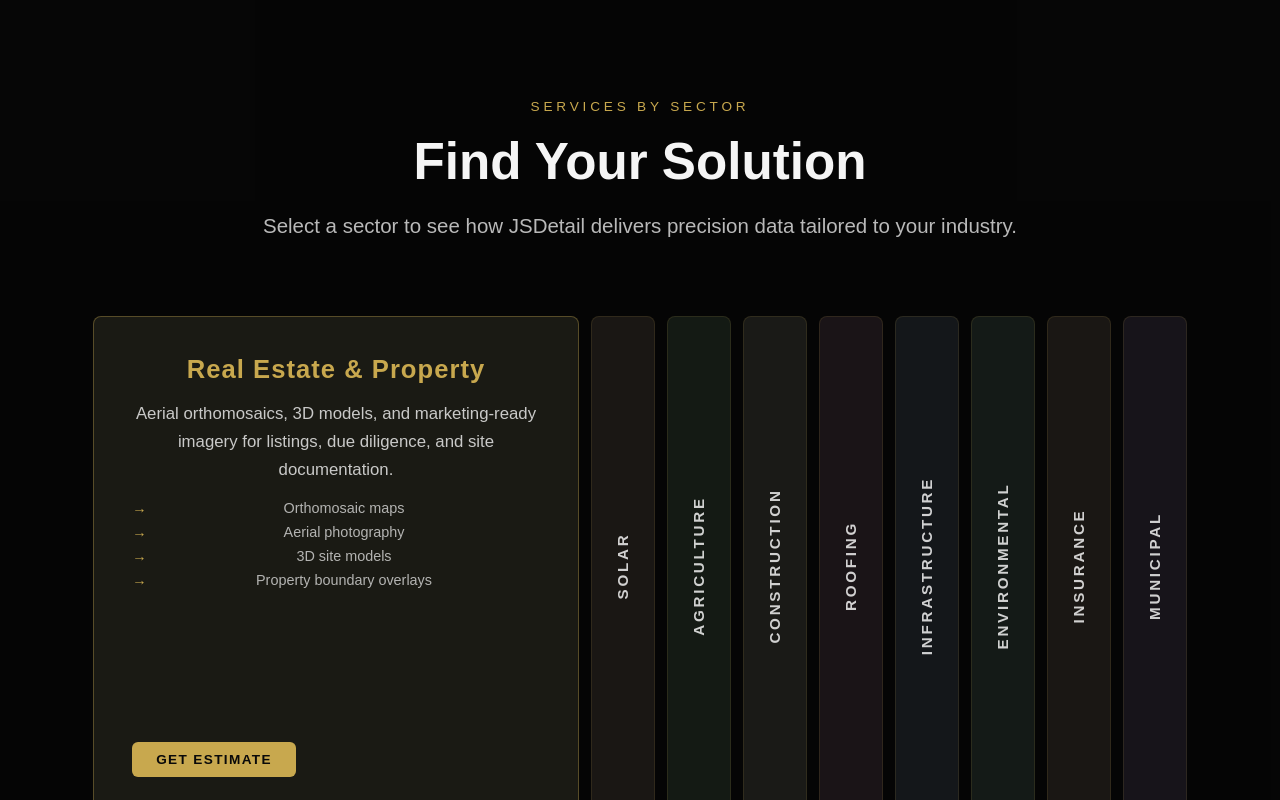
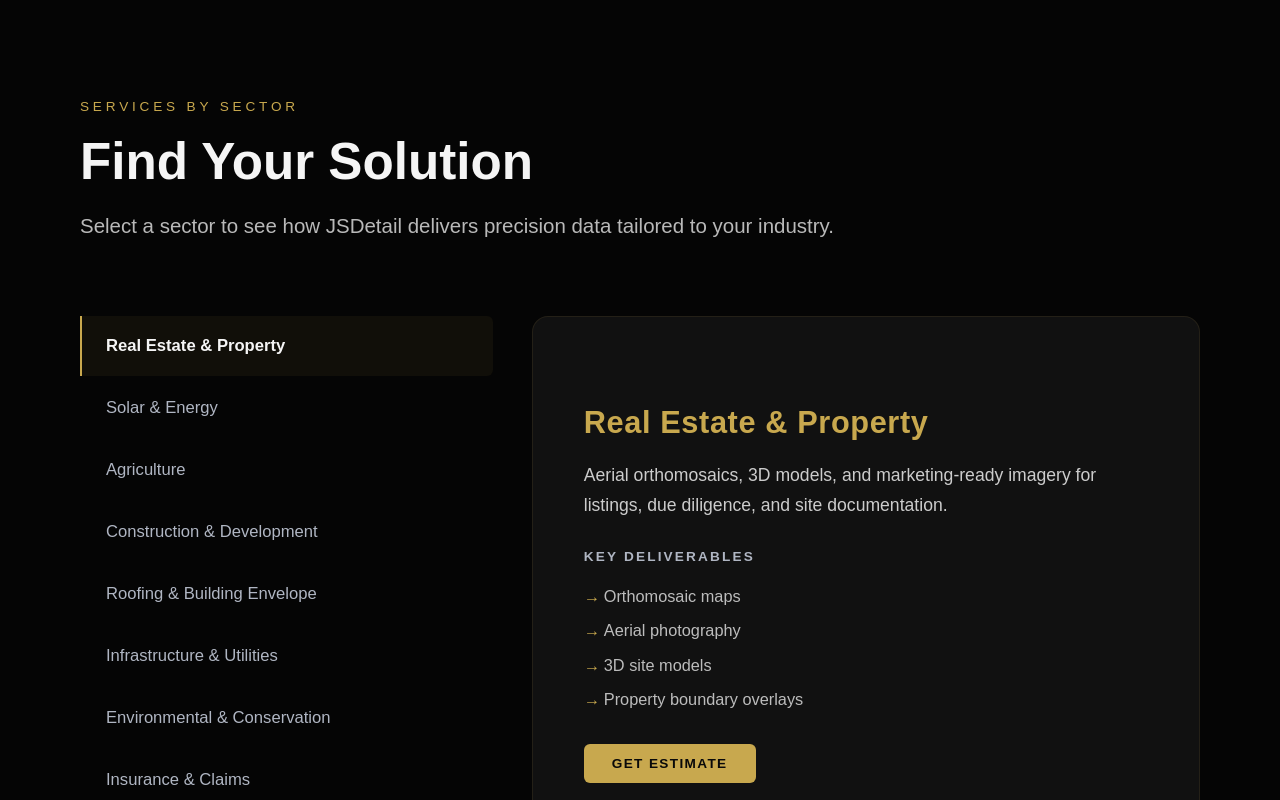
Before and after one commit to Fargarther/JSDETAIL, a Next.js app: page / in a window 1280 px wide. Shown: the part 1160-1960 px from the top of the page. Built offline with nearby package versions, Linux system fonts and the light colour scheme.

Commit message:
Services: replace cramped slider with two-panel sector selector

```diff
--- a/src/app/page.module.css
+++ b/src/app/page.module.css
@@ -186,8 +186,8 @@
 }
 .goldAccent { color: var(--accent); font-weight: 500; }
 
-/* ===== SERVICES SLIDER ===== */
-.sliderSection {
+/* ===== SERVICES TWO-PANEL ===== */
+.servicesSection {
   position: relative;
   width: 100%;
   max-width: none;
@@ -195,130 +195,121 @@
   display: flex;
   justify-content: center;
   background: #050505;
-  isolation: isolate;
 }
-.sliderSection::before {
-  content: "";
-  position: absolute;
-  inset: 0;
-  background: rgba(6, 6, 6, 0.95);
-  z-index: 0;
-}
-.sliderInner {
-  position: relative;
-  z-index: 1;
-  width: min(1320px, 100%);
+.servicesInner {
+  width: min(1120px, 100%);
   display: flex;
   flex-direction: column;
-  align-items: center;
-  gap: clamp(32px, 6vw, 72px);
+  gap: clamp(40px, 6vw, 72px);
 }
-.sliderHeader {
+.servicesHeader {
   max-width: 780px;
-  text-align: center;
   display: grid;
   gap: 18px;
 }
-.sliderEyebrow {
+.servicesEyebrow {
   font-size: 0.85rem;
   letter-spacing: 0.28em;
   text-transform: uppercase;
   color: var(--accent);
 }
-.sliderHeader h2 {
+.servicesHeader h2 {
   font-size: clamp(2.4rem, 4vw, 3.4rem);
   font-weight: 700;
 }
-.sliderHeader p {
+.servicesHeader p {
   font-size: clamp(1.05rem, 2vw, 1.28rem);
   color: rgba(230, 230, 230, 0.8);
   line-height: 1.7;
 }
-.sliderTrack {
-  display: flex;
-  align-items: stretch;
-  justify-content: center;
-  gap: clamp(6px, 1vw, 12px);
-  width: min(1320px, 100%);
-  min-height: clamp(380px, 42vw, 500px);
+.servicesPanels {
+  display: grid;
+  grid-template-columns: 38.2fr 61.8fr;
+  gap: clamp(24px, 3vw, 48px);
+  min-height: 480px;
 }
-.sliderCard {
-  position: relative;
-  display: flex;
-  align-items: flex-end;
-  justify-content: flex-start;
-  width: clamp(48px, 5vw, 72px);
-  border: 1px solid rgba(200, 168, 78, 0.12);
-  border-radius: 8px;
-  cursor: pointer;
-  overflow: hidden;
-  background: var(--card-bg, #1a1a14);
-  padding: 0;
-  isolation: isolate;
-  transition: width 0.7s cubic-bezier(0.16, 1, 0.3, 1), border-color 0.3s ease;
-}
-.sliderCard:hover { border-color: rgba(200, 168, 78, 0.3); }
-.sliderCard:focus-visible { outline: 2px solid var(--accent); outline-offset: 4px; }
-.sliderCardActive {
-  width: clamp(320px, 38vw, 520px);
-  border-color: rgba(200, 168, 78, 0.35);
-}
-.sliderName {
-  position: absolute;
-  top: 50%;
-  left: 50%;
-  transform: translate(-50%, -50%) rotate(-90deg);
-  transform-origin: center;
-  font-size: clamp(0.7rem, 1.2vw, 0.95rem);
-  font-weight: 700;
-  text-transform: uppercase;
-  letter-spacing: 0.18em;
-  line-height: 1;
-  color: rgba(255, 255, 255, 0.8);
-  white-space: nowrap;
-  text-align: center;
-  transition: opacity 0.35s ease;
-  z-index: 1;
-}
-.sliderCardActive .sliderName { opacity: 0; }
-.sliderDetails {
-  position: absolute;
-  inset: 0;
+.sectorList {
   display: flex;
   flex-direction: column;
-  gap: 16px;
-  padding: clamp(24px, 3vw, 40px);
-  opacity: 0;
-  transform: translateY(20px);
-  transition: opacity 0.5s ease 0.15s, transform 0.5s ease 0.15s;
-  z-index: 1;
-  overflow-y: auto;
+  gap: 2px;
 }
-.sliderCardActive .sliderDetails { opacity: 1; transform: translateY(0); }
-.sliderDetails strong {
-  font-size: clamp(1.2rem, 2vw, 1.6rem);
-  letter-spacing: 0.04em;
+.sectorTab {
+  display: block;
+  width: 100%;
+  text-align: left;
+  padding: clamp(14px, 1.8vw, 20px) clamp(16px, 2vw, 24px);
+  background: transparent;
+  border: none;
+  border-left: 2px solid transparent;
+  color: var(--muted);
+  font-size: clamp(0.9rem, 1.3vw, 1.05rem);
+  font-family: inherit;
+  cursor: pointer;
+  transition: color 0.25s ease, border-color 0.25s ease, background 0.25s ease;
+  border-radius: 0 6px 6px 0;
+}
+.sectorTab:hover {
+  color: var(--foreground);
+  background: rgba(200, 168, 78, 0.04);
+}
+.sectorTabActive {
+  color: var(--foreground);
+  border-left-color: var(--accent);
+  background: rgba(200, 168, 78, 0.06);
+  font-weight: 600;
+}
+.sectorDetail {
+  background: var(--surface);
+  border: 1px solid rgba(200, 168, 78, 0.1);
+  border-radius: 16px;
+  padding: clamp(32px, 4vw, 56px);
+  display: flex;
+  flex-direction: column;
+  justify-content: center;
+}
+.sectorDetailInner {
+  display: flex;
+  flex-direction: column;
+  gap: 20px;
+  animation: sectorFadeIn 0.4s ease-out;
+}
+@keyframes sectorFadeIn {
+  from { opacity: 0; transform: translateY(12px); }
+  to { opacity: 1; transform: translateY(0); }
+}
+.sectorTitle {
+  font-size: clamp(1.4rem, 2.4vw, 2rem);
+  font-weight: 700;
   color: var(--accent);
+  letter-spacing: 0.02em;
 }
-.sliderDesc {
-  font-size: clamp(0.9rem, 1.4vw, 1.05rem);
-  color: rgba(245, 245, 245, 0.8);
-  line-height: 1.65;
+.sectorDesc {
+  font-size: clamp(0.95rem, 1.4vw, 1.1rem);
+  color: rgba(245, 245, 245, 0.82);
+  line-height: 1.7;
 }
-.sliderDeliverables {
+.sectorSubhead {
+  font-size: 0.85rem;
+  text-transform: uppercase;
+  letter-spacing: 0.16em;
+  color: var(--muted);
+  margin-top: 8px;
+}
+.sectorDeliverables {
   list-style: none;
   display: flex;
   flex-direction: column;
-  gap: 8px;
+  gap: 10px;
   padding: 0;
 }
-.sliderDeliverables li {
-  font-size: 0.9rem;
-  color: rgba(245, 245, 245, 0.7);
-  padding-left: 16px;
+.sectorDeliverables li {
+  font-size: clamp(0.9rem, 1.3vw, 1.02rem);
+  color: rgba(245, 245, 245, 0.75);
+  padding-left: 20px;
   position: relative;
+  line-height: 1.5;
 }
-.sliderDeliverables li::before {
+.sectorDeliverables li::before {
   content: "→";
   position: absolute;
   left: 0;
@@ -328,8 +319,8 @@
   display: inline-flex;
   align-items: center;
   justify-content: center;
-  margin-top: auto;
-  padding: 10px 24px;
+  margin-top: 12px;
+  padding: 12px 28px;
   background: var(--accent);
   color: #090909;
   font-weight: 700;
@@ -607,28 +598,26 @@
   color: rgba(255, 255, 255, 0.4);
 }
 
-/* ===== SLIDER MOBILE ===== */
-@media (max-width: 1024px) {
-  .sliderTrack { gap: clamp(4px, 1vw, 8px); }
-  .sliderCard { width: clamp(40px, 7vw, 64px); }
-  .sliderCardActive { width: clamp(280px, 50vw, 440px); }
-}
+/* ===== SERVICES MOBILE ===== */
 @media (max-width: 768px) {
-  .sliderSection { padding: clamp(72px, 14vw, 128px) 18px clamp(108px, 18vw, 160px); }
-  .sliderTrack {
-    justify-content: flex-start;
-    overflow-x: auto;
-    scroll-snap-type: x mandatory;
-    padding-bottom: 12px;
+  .servicesPanels { grid-template-columns: 1fr; min-height: auto; }
+  .sectorList {
+    flex-direction: row;
+    flex-wrap: wrap;
+    gap: 8px;
   }
-  .sliderCard {
-    flex: 0 0 clamp(56px, 14vw, 80px);
-    scroll-snap-align: center;
+  .sectorTab {
+    border-left: none;
+    border-bottom: 2px solid transparent;
+    border-radius: 6px;
+    padding: 10px 16px;
+    font-size: 0.85rem;
   }
-  .sliderCardActive {
-    flex-basis: clamp(280px, 75vw, 360px);
-    width: clamp(280px, 75vw, 360px);
+  .sectorTabActive {
+    border-bottom-color: var(--accent);
+    border-left-color: transparent;
   }
+  .servicesSection { padding: clamp(72px, 14vw, 128px) 18px clamp(96px, 16vw, 160px); }
 }
 
 /* ===== GENERAL MOBILE ===== */
--- a/src/app/page.tsx
+++ b/src/app/page.tsx
@@ -284,33 +284,41 @@ export default function Home() {
           </blockquote>
         </section>
 
-        {/* 3. SERVICES SLIDER */}
-        <section id="services" className={styles.sliderSection}>
-          <div className={styles.sliderInner}>
-            <header className={styles.sliderHeader}>
-              <span className={styles.sliderEyebrow}>Services by Sector</span>
+        {/* 3. SERVICES — TWO-PANEL SELECTOR */}
+        <section id="services" className={styles.servicesSection}>
+          <div className={styles.servicesInner}>
+            <header className={styles.servicesHeader}>
+              <span className={styles.servicesEyebrow}>Services by Sector</span>
               <h2>Find Your Solution</h2>
               <p>Select a sector to see how JSDetail delivers precision data tailored to your industry.</p>
             </header>
-            <div className={styles.sliderTrack} role="list">
-              {sectorSlides.map((sector, index) => {
-                const isActive = activeSlide === index;
-                return (
-                  <button key={sector.name} type="button" role="listitem" className={joinClasses(styles.sliderCard, isActive && styles.sliderCardActive)} onClick={() => setActiveSlide(index)} aria-pressed={isActive} aria-label={`Sector: ${sector.name}`} style={{ "--card-bg": sector.color } as React.CSSProperties}>
-                    <span aria-hidden="true" className={styles.sliderName}>{sector.label}</span>
-                    <div className={styles.sliderDetails}>
-                      <strong>{sector.name}</strong>
-                      <p className={styles.sliderDesc}>{sector.description}</p>
-                      <ul className={styles.sliderDeliverables}>
-                        {sector.deliverables.map((d) => <li key={d}>{d}</li>)}
-                      </ul>
-                      <a href="#contact" className={styles.estimateButton} onClick={(e) => { e.stopPropagation(); document.getElementById("contact")?.scrollIntoView({ behavior: "smooth" }); }}>
-                        Get Estimate
-                      </a>
-                    </div>
+            <div className={styles.servicesPanels}>
+              <nav className={styles.sectorList} aria-label="Sector navigation">
+                {sectorSlides.map((sector, index) => (
+                  <button
+                    key={sector.name}
+                    type="button"
+                    className={joinClasses(styles.sectorTab, activeSlide === index && styles.sectorTabActive)}
+                    onClick={() => setActiveSlide(index)}
+                    aria-pressed={activeSlide === index}
+                  >
+                    {sector.name}
                   </button>
-                );
-              })}
+                ))}
+              </nav>
+              <div className={styles.sectorDetail}>
+                <div className={styles.sectorDetailInner} key={activeSlide}>
+                  <h3 className={styles.sectorTitle}>{sectorSlides[activeSlide].name}</h3>
+                  <p className={styles.sectorDesc}>{sectorSlides[activeSlide].description}</p>
+                  <h4 className={styles.sectorSubhead}>Key Deliverables</h4>
+                  <ul className={styles.sectorDeliverables}>
+                    {sectorSlides[activeSlide].deliverables.map((d) => <li key={d}>{d}</li>)}
+                  </ul>
+                  <a href="#contact" className={styles.estimateButton} onClick={(e) => { e.preventDefault(); document.getElementById("contact")?.scrollIntoView({ behavior: "smooth" }); }}>
+                    Get Estimate
+                  </a>
+                </div>
+              </div>
             </div>
           </div>
         </section>
```
